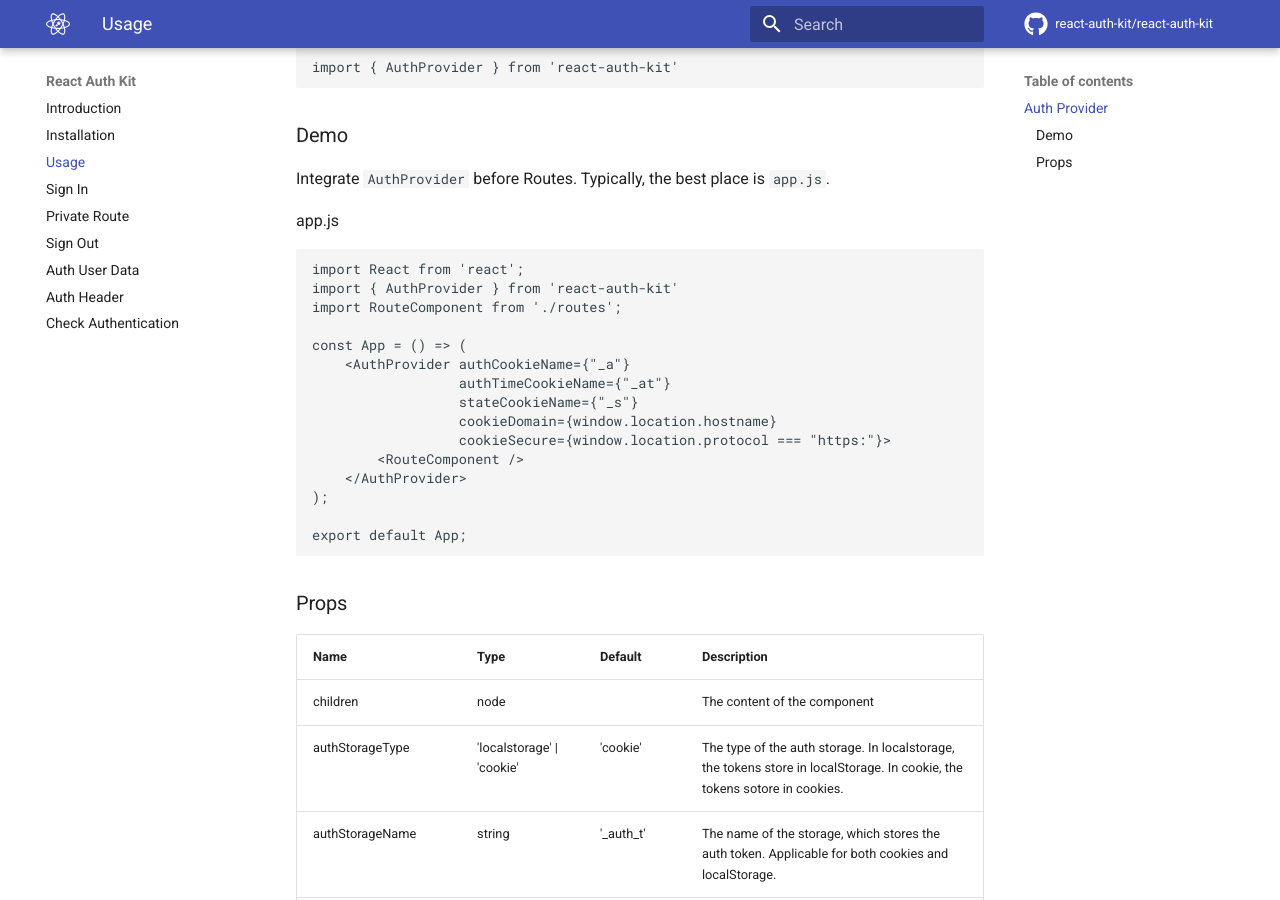
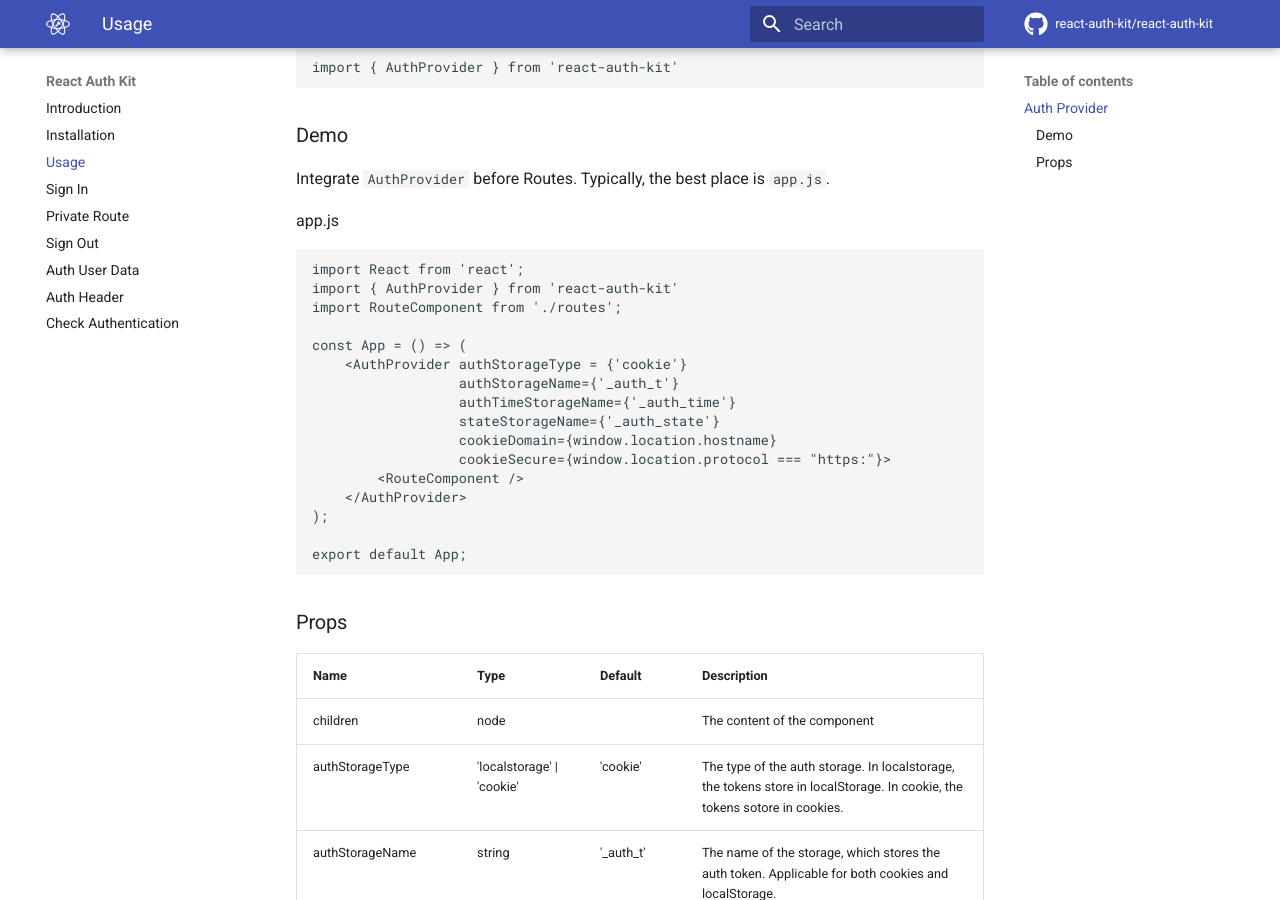
Before and after one commit to react-auth-kit/react-auth-kit, an MkDocs documentation site: the page built from docs/usage.md, in a window 1280 px wide and 900 px high, scrolled down 341 px. Built offline with MkDocs 1.6.1 and Material for MkDocs 9.7.7, drawn with Linux system fonts in a browser that asks for light colours; comment, search, counter and statistics services are not loaded.

Commit message:
fix: Deprecated AuthProvider params names

```diff
--- a/docs/usage.md
+++ b/docs/usage.md
@@ -23,9 +23,10 @@ import { AuthProvider } from 'react-auth-kit'
 import RouteComponent from './routes';
 
 const App = () => (
-    <AuthProvider authCookieName={"_a"}
-                  authTimeCookieName={"_at"}
-                  stateCookieName={"_s"}
+    <AuthProvider authStorageType = {'cookie'}
+                  authStorageName={'_auth_t'}
+                  authTimeStorageName={'_auth_time'}
+                  stateStorageName={'_auth_state'}
                   cookieDomain={window.location.hostname}
                   cookieSecure={window.location.protocol === "https:"}>
         <RouteComponent />
```
